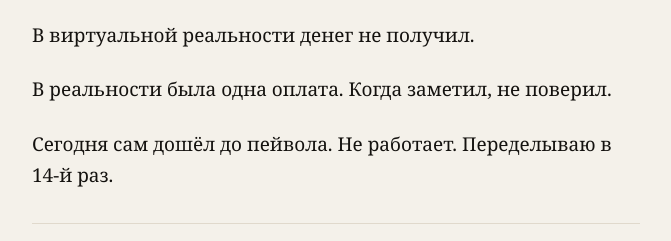
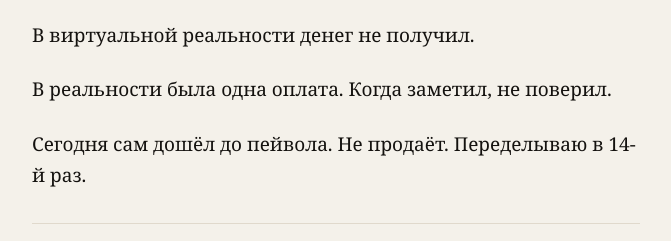
Before and after one commit to beskrovnykh/beskrovnykh.github.io, a plain HTML site: page writing/u-steny.html in a window 1280 px wide. Shown: the part 2887-3128 px from the top of the page, without its empty margins (304-975 px from the left). Drawn offline with Linux system fonts and the light colour scheme; no server answers.

Commit message:
тексты: У стены

```diff
--- a/writing/u-steny.html
+++ b/writing/u-steny.html
@@ -167,7 +167,7 @@ footer a:hover,.fcmt:hover{color:var(--gold)}.fd{margin:0 10px;color:var(--ink-d
 <p>Начал работу в Threads. Опубликовал статью на vc.ru.</p>
 <p>В виртуальной реальности денег не получил.</p>
 <p>В реальности была одна оплата. Когда заметил, не поверил.</p>
-<p>Сегодня сам дошёл до пейвола. Не работает. Переделываю в 14-й раз.</p>
+<p>Сегодня сам дошёл до пейвола. Не продаёт. Переделываю в 14-й раз.</p>
 <hr>
 <p>¹ Агенты - программы, которые играют роль человека: говорят и решают за него.</p>
 <p>² Пейвол - экран, где Док просит заплатить, чтобы продолжить.</p>
```
